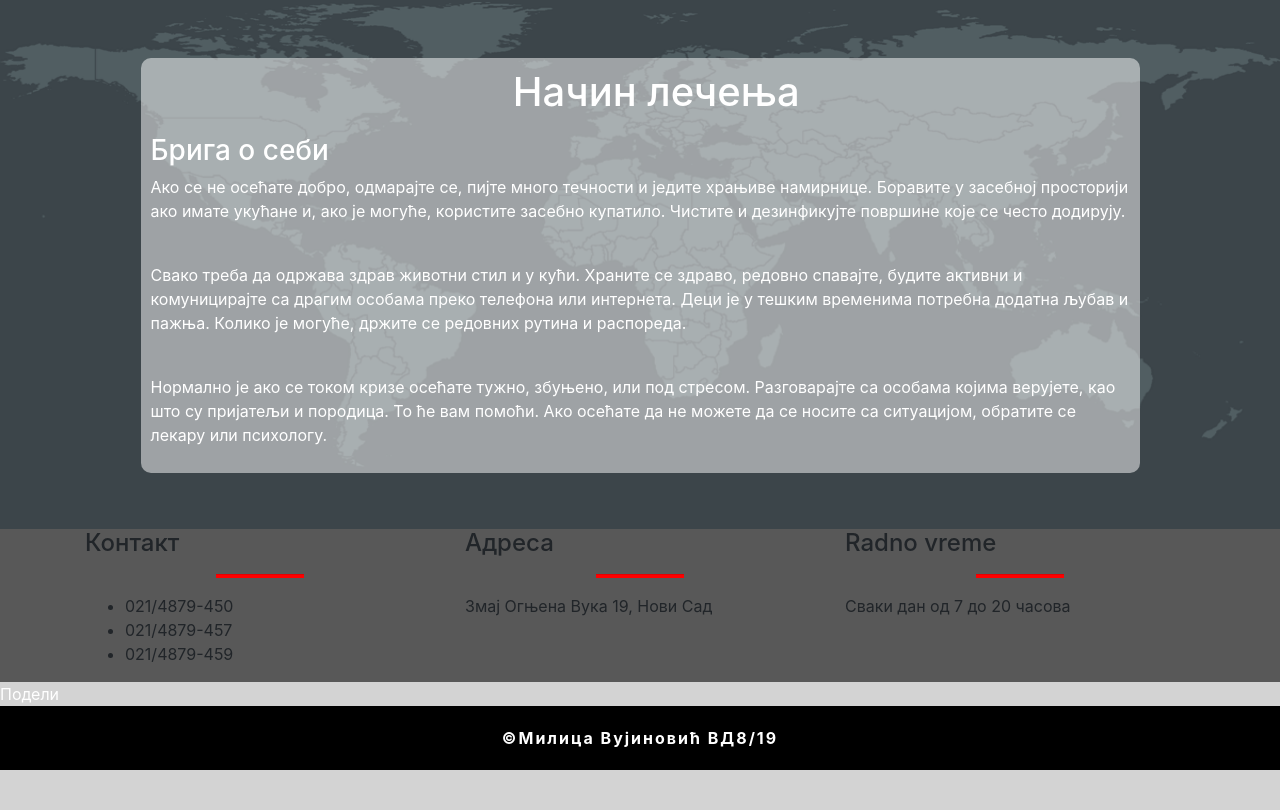
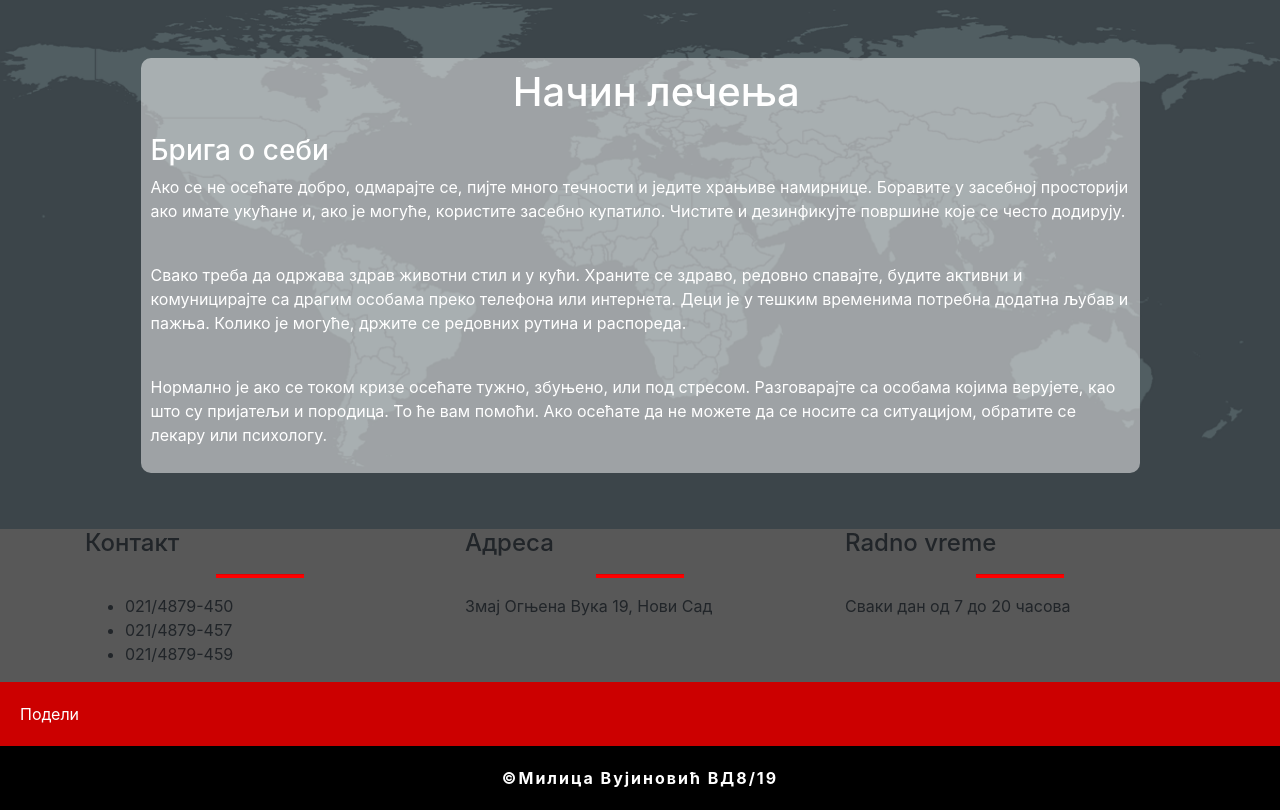
Before and after one commit to Milica21122000/Korona-Info, a plain HTML site: page index.html in a window 1280 px wide. Shown: the part 3204-4014 px from the top of the page. Before the commit the page ends 3974 px from the top, so only its background shows below. Drawn offline with nearby package versions, Linux system fonts and the light colour scheme.

Commit message:
Update style.css

```diff
--- a/style.css
+++ b/style.css
@@ -171,3 +171,9 @@ footer{
     padding:20px;
     text-align:center;
 }
+.socialmedia{
+
+	background-color: red;
+	background: rgba(204, 0, 0);
+	padding: 20px;
+}
```
